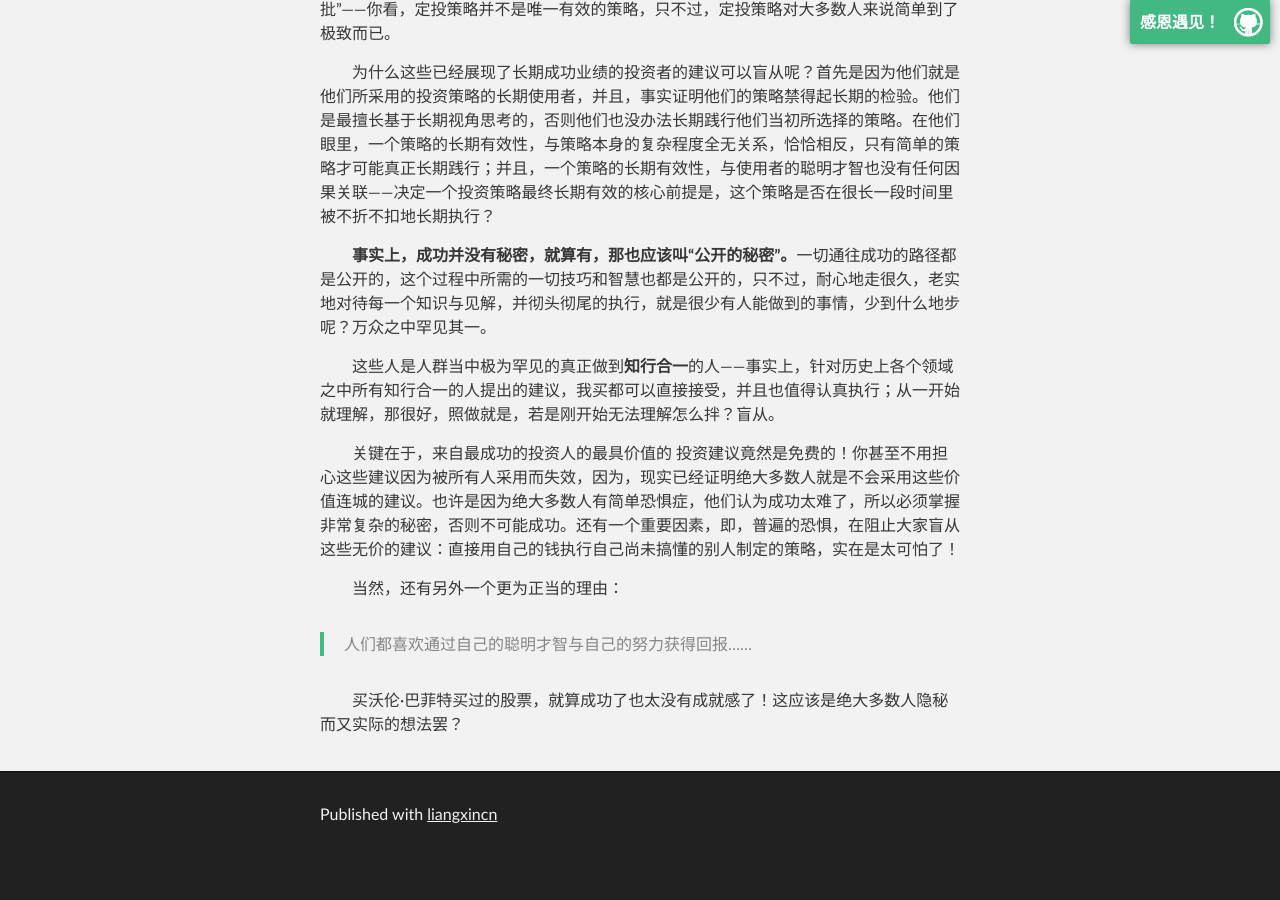
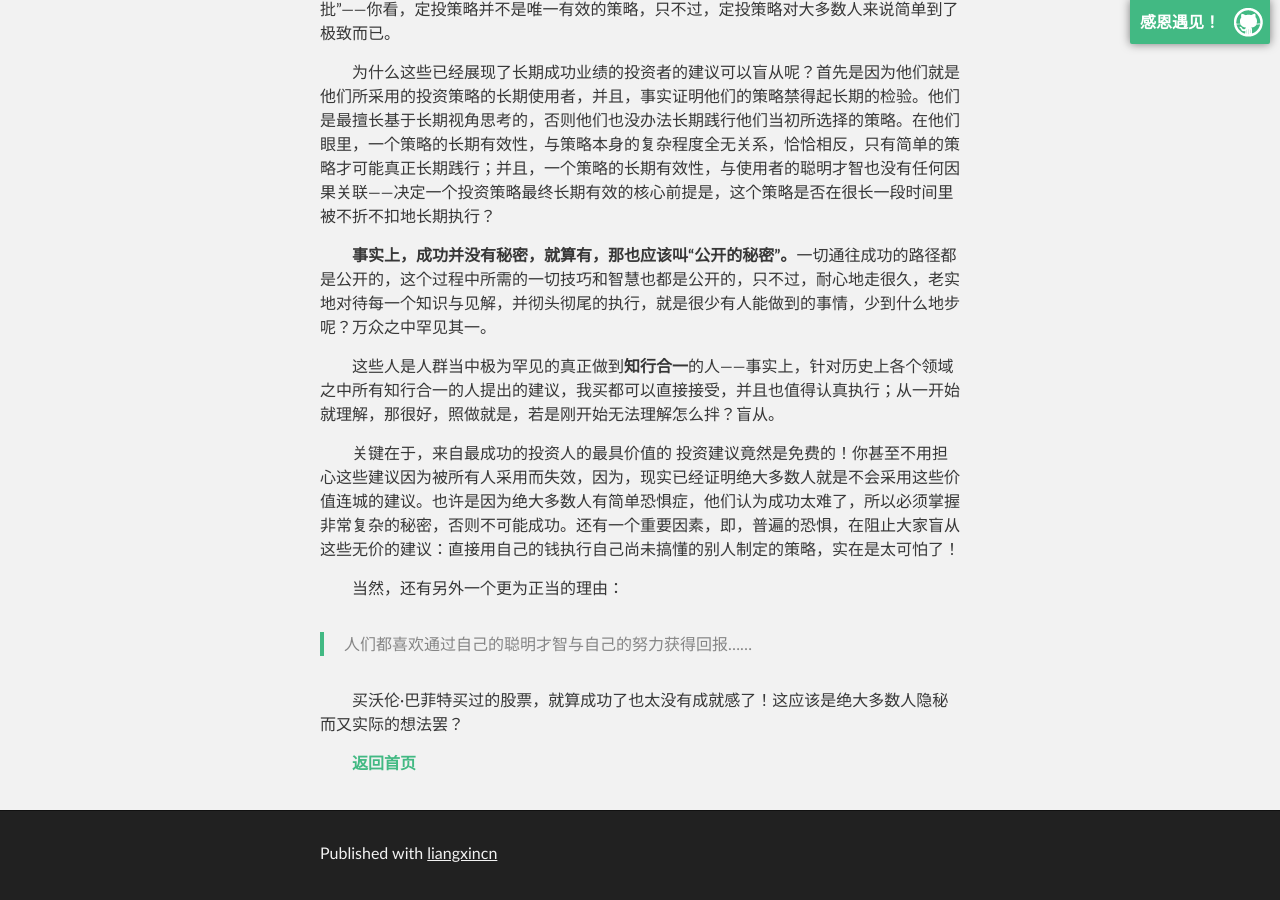
Before and after one commit to liangxincn/-, a Jekyll site: the page built from chapter02-1.md, in a window 1280 px wide and 900 px high, scrolled down 2839 px. Built offline with Jekyll 4.4.1, drawn with Linux system fonts in a browser that asks for light colours; our own code applies the rules of GitHub Pages for plain Markdown files; before the commit the page ends 3700 px from its top, so only the background shows below that.

Commit message:
Update chapter02-1.md

```diff
--- a/chapter02-1.md
+++ b/chapter02-1.md
@@ -57,3 +57,5 @@ https://www.magicformulainvesting.com——在这个网站上，用户甚至无
 > 人们都喜欢通过自己的聪明才智与自己的努力获得回报……
 
 买沃伦·巴菲特买过的股票，就算成功了也太没有成就感了！这应该是绝大多数人隐秘而又实际的想法罢？
+
+[**返回首页**](./index.md)
```
